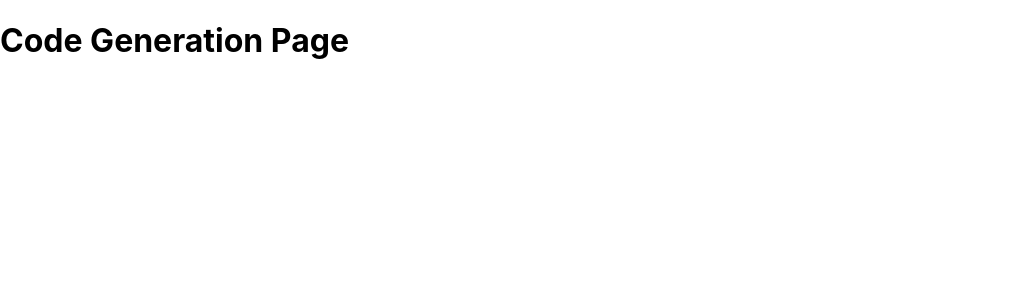
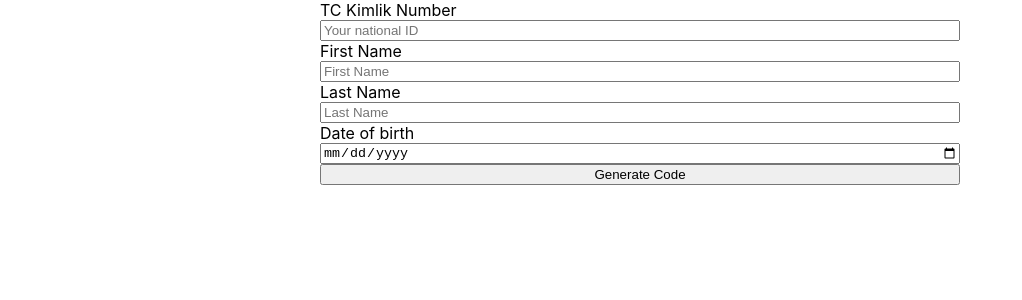
Before and after one commit to syedsaadali111/efts, a React (Create React App) app in the folder client/: page /generate in a window 1280 px wide. Shown: the top 300 px of the page, without its empty margins (0-1022 px from the left). Built offline with nearby package versions, Linux system fonts and the light colour scheme.

Commit message:
Generate Code front-end

```diff
--- a/client/src/pages/GenerateCode/GenerateCode.jsx
+++ b/client/src/pages/GenerateCode/GenerateCode.jsx
@@ -1,10 +1,75 @@
-import React from 'react';
+import React, { useState } from 'react';
+import axios from 'axios';
 
 const GenerateCode = () => {
+
+    const [state, setState] = useState({
+        "TC": 0,
+        "FName": '',
+        "SName": '',
+        "DOB": ''
+    });
+    const [error, setError] = useState("");
+    const [qr, setQr] = useState(null);
+    const [loading, setLoading] = useState(false);
+
+    const handleChange = (e) => {
+        setError('');
+        let value = e.target.value;
+
+        if(e.target.name === "TC"){
+            value = parseInt(e.target.value);
+            console.log(e.target.value);
+        }
+
+        if(e.target.name === "DOB") {
+            value = value.split('-').reverse().join('/');
+        }
+
+        setState( (prevState) => {
+            return {
+                ...prevState,
+                [e.target.name]: value
+            }
+        });
+    }
+
+    const submitData = () => {
+        setLoading(true);
+        axios.post('http://localhost:5001/verify', state).then( (res) => {
+            const id = res.data.TC;
+            console.log(id);
+            axios.post('http://localhost:5002/generate', {
+                id: id,
+                ttl: 1000 * 60
+            }).then( (res) => {
+                console.log(res.data);
+                setQr(res.data.qrcode);
+                setLoading(false);
+            }).catch( (e) => {
+                setError("There was an error saving code to database. Try again.");
+            });
+
+        }).catch( (e) => {
+            setError("No user found!");
+            setLoading(false);
+        })
+    }
+
     return(
-        <>
-            <h1>Code Generation Page</h1>
-        </>
+        <div style={{"display": "flex", "flexDirection": "column", "width": "50%", "margin": "auto"}}>
+            <label onChange={e => handleChange(e)} htmlFor="TC">TC Kimlik Number</label>
+            <input type="number" onChange={e => handleChange(e)} id="TC" name="TC" placeholder="Your national ID"/>
+            <label onChange={e => handleChange(e)} htmlFor="FName">First Name</label>
+            <input onChange={e => handleChange(e)} id="FName" name="FName" placeholder="First Name"/>
+            <label onChange={e => handleChange(e)} htmlFor="SName">Last Name</label>
+            <input onChange={e => handleChange(e)} id="SName" name="SName" placeholder="Last Name"/>
+            <label onChange={e => handleChange(e)} htmlFor="DOB">Date of birth</label>
+            <input type="date" onChange={e => handleChange(e)} id="DOB" name="DOB" placeholder="Date of birth"/>
+            <button onClick={submitData} disabled={loading}>Generate Code</button>
+            {error !== "" ? (<p>{error}</p>) : ''}
+            {qr ? (<img style={{"width": "200px", "height": "200px"}} alt="QR Code" src={qr}/>) : null}
+        </div>
     );
 }
 
```
